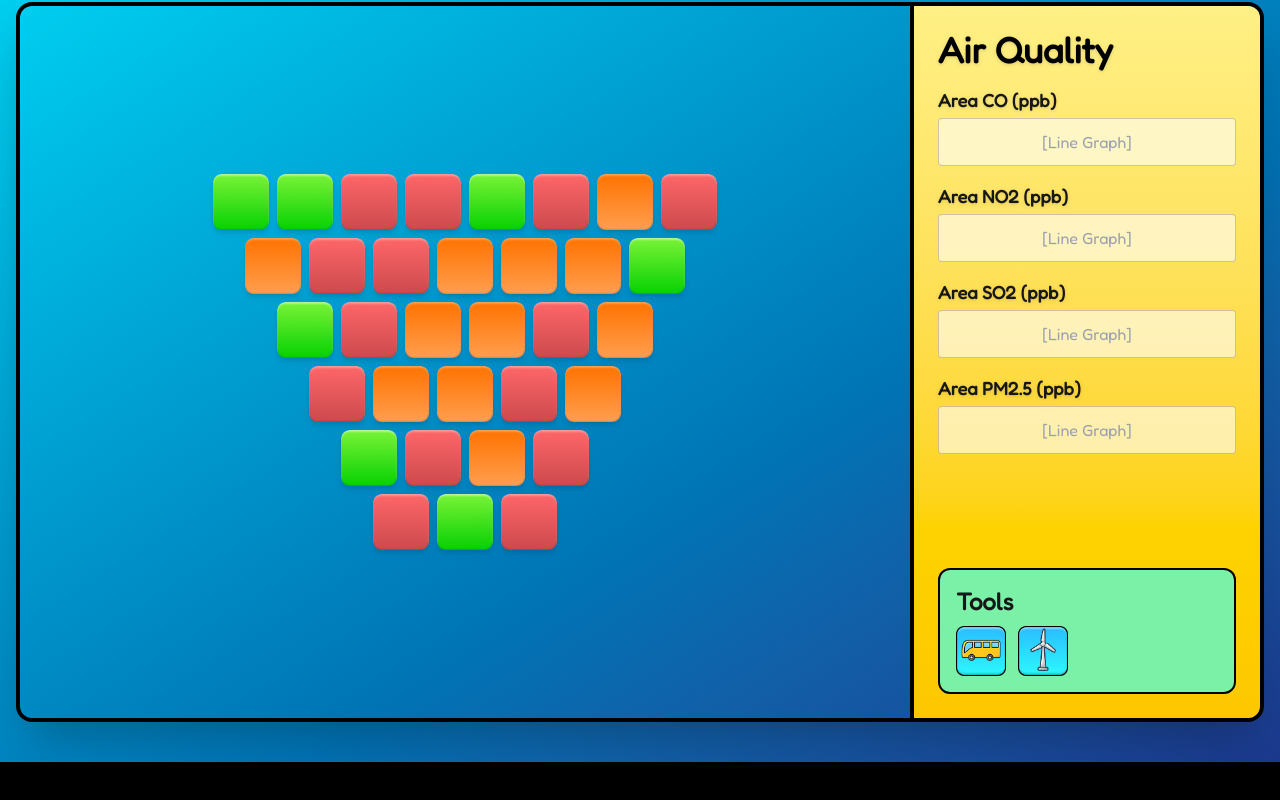
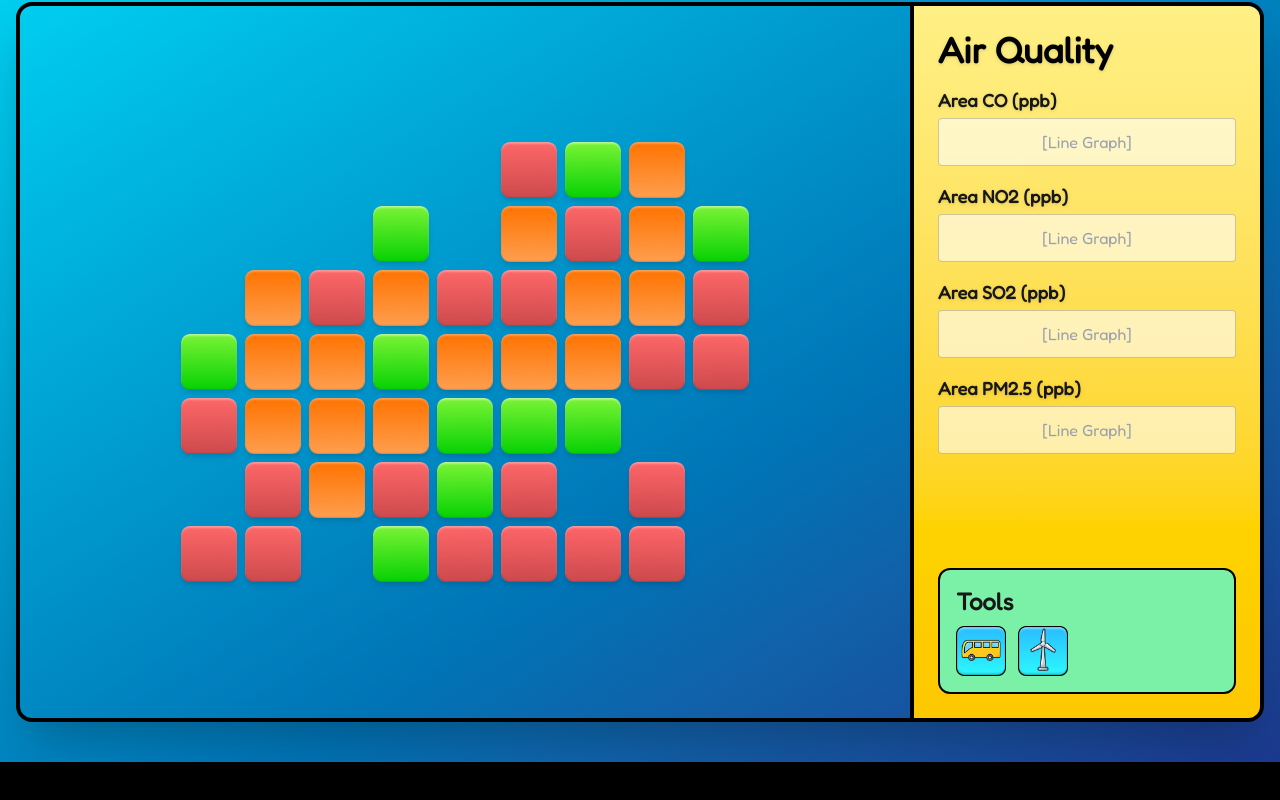
Before and after one commit to grantllc/ACU---Air-Aware-Hackathon, a Next.js app in the folder air-aware-acu/: page / in a window 1280 px wide. Shown: the part 838-1638 px from the top of the page. Built offline with nearby package versions, Linux system fonts and the light colour scheme.

Commit message:
another one

```diff
--- a/air-aware-acu/app/page.tsx
+++ b/air-aware-acu/app/page.tsx
@@ -1,5 +1,5 @@
 'use client';
-import { useState } from "react";
+import { useState, useEffect } from "react";
 import Image from "next/image";
 
 const southAsianCities = [
@@ -32,20 +32,70 @@ function getRandomImage() {
 
 // Grid component
 function AirQualityGrid() {
-  // Example: 6 rows, variable columns per row
-  const gridPattern = [8, 7, 6, 5, 4, 3];
+  const cols = 9;
+  const rows = 7;
+  const totalBoxes = 45; // You can adjust this number as needed
+  const [grid, setGrid] = useState<(string | null)[][]>([]);
+
+  useEffect(() => {
+    // Helper to get neighbors
+    function getNeighbors([r, c]: [number, number]) {
+      return [
+        [r - 1, c],
+        [r + 1, c],
+        [r, c - 1],
+        [r, c + 1],
+      ].filter(
+        ([nr, nc]) => nr >= 0 && nr < rows && nc >= 0 && nc < cols
+      );
+    }
+
+    // Start with empty grid
+    const newGrid: (string | null)[][] = Array.from({ length: rows }, () => Array(cols).fill(null));
+    // Place the first box randomly
+    const startRow = Math.floor(Math.random() * rows);
+    const startCol = Math.floor(Math.random() * cols);
+    newGrid[startRow][startCol] = getRandomImage();
+    let placed = 1;
+    let filledCells: [number, number][] = [[startRow, startCol]];
+
+    while (placed < totalBoxes) {
+      // Find all empty neighbors of filled cells
+      const candidates: [number, number][] = [];
+      for (const [r, c] of filledCells) {
+        for (const [nr, nc] of getNeighbors([r, c])) {
+          if (newGrid[nr][nc] === null && !candidates.some(([cr, cc]) => cr === nr && cc === nc)) {
+            candidates.push([nr, nc]);
+          }
+        }
+      }
+      if (candidates.length === 0) break; // No more places to expand
+      // Pick a random candidate
+      const [cr, cc] = candidates[Math.floor(Math.random() * candidates.length)];
+      newGrid[cr][cc] = getRandomImage();
+      filledCells.push([cr, cc]);
+      placed++;
+    }
+    setGrid(newGrid);
+  }, []);
+
+  if (grid.length === 0) {
+    return <div style={{ minHeight: 400 }} />;
+  }
+
   return (
     <div className="flex flex-col gap-2 items-center justify-center p-4">
-      {gridPattern.map((cols, rowIdx) => (
+      {grid.map((row, rowIdx) => (
         <div key={rowIdx} className="flex gap-2">
-          {Array.from({ length: cols }).map((_, colIdx) => {
-            const imgSrc = getRandomImage();
-            return (
+          {row.map((imgSrc, colIdx) => (
+            imgSrc ? (
               <div key={colIdx} className="w-14 h-14 rounded-lg shadow-md overflow-hidden relative">
                 <Image src={imgSrc} alt="Grid box" fill className="object-cover" />
               </div>
-            );
-          })}
+            ) : (
+              <div key={colIdx} className="w-14 h-14" />
+            )
+          ))}
         </div>
       ))}
     </div>
```
